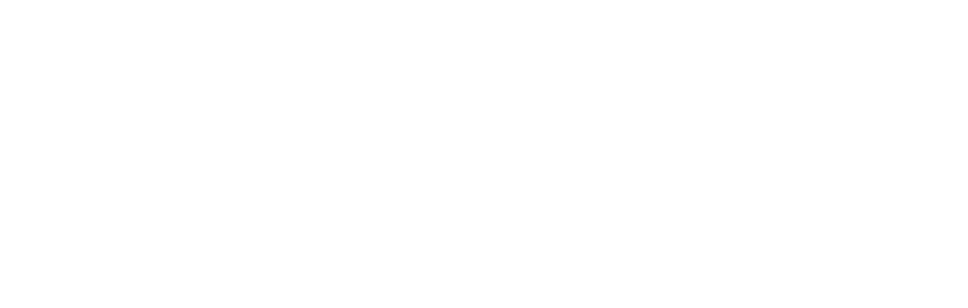
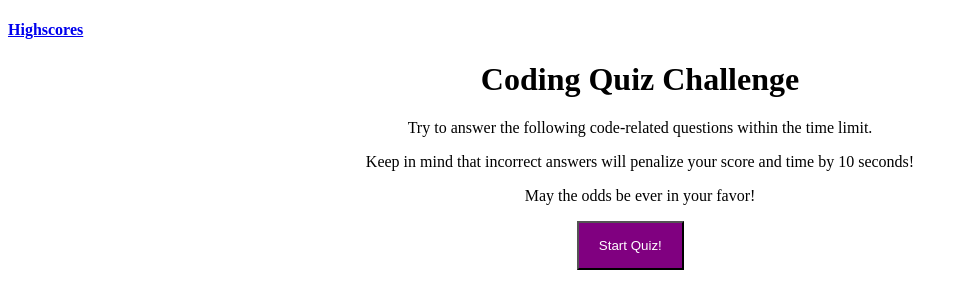
Before and after one commit to mykala-h/Web-APIs-Code-Quiz, a plain HTML site: page index.html in a window 1280 px wide. Shown: the whole page, without its empty margins (0-968 px from the left). Drawn offline with Linux system fonts and the light colour scheme.

Commit message:
added landing page to quiz with styling

```diff
--- a/Assets/style.css
+++ b/Assets/style.css
@@ -0,0 +1,12 @@
+h1, p {
+    text-align: center;
+}
+
+button {
+    background-color: purple;
+    color: white;
+    padding: 15px 20px;
+    margin: auto;
+    cursor: pointer;
+    margin: 0 45%;
+}
--- a/index.html
+++ b/index.html
@@ -4,9 +4,22 @@
     <meta charset="UTF-8">
     <meta http-equiv="X-UA-Compatible" content="IE=edge">
     <meta name="viewport" content="width=device-width, initial-scale=1.0">
-    <title>Document</title>
+    <link rel="stylesheet" href="./Assets/style.css"/>
+    <title>Coding Quiz</title>
 </head>
 <body>
-
+    <nav>
+        <h4><a href="#Highscores">Highscores</a></h4>
+    </nav>
+    <header>
+        <h1>Coding Quiz Challenge</h1>
+    </header>
+    <section>
+        <p>Try to answer the following code-related questions within the time limit.</p>
+        <p>Keep in mind that incorrect answers will penalize your score and time by 10 seconds!</p>
+        <p>May the odds be ever in your favor!</p>
+    </section>
+    <button id="button">Start Quiz!</button>
+ <script src="script.js"></script>
 </body>
 </html>
```
